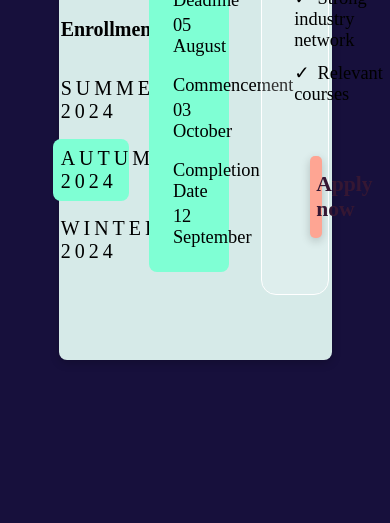
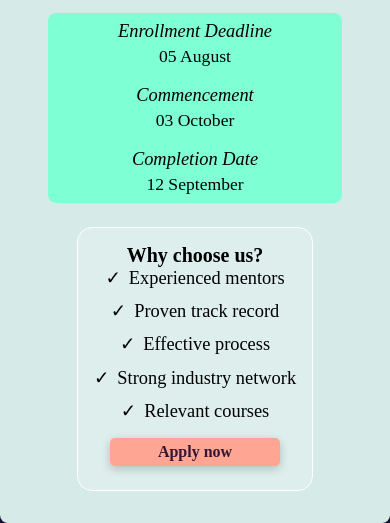
Before and after one commit to bowen-anth/course-cta, a plain HTML site: page index.html in a window 390 px wide. Shown: the part 411-934 px from the top of the page. Before the commit the page ends 844 px from the top, so only its background shows below. Drawn offline with Linux system fonts and the light colour scheme.

Commit message:
added media queries

```diff
--- a/styles.css
+++ b/styles.css
@@ -17,7 +17,7 @@ body {
 .section-container {
   display: grid;
   /* grid-template-columns: 300px 300px 300px;
-  grid-template-rows: 500px; */
+    grid-template-rows: 500px; */
   grid-template-columns: repeat(3, 25%);
   grid-template-rows: repeat(3, 90%);
   min-height: 60dvh;
@@ -32,16 +32,12 @@ body {
   padding-top: 2.5rem;
 }
 
-.section-one,
-.section-two,
-.section-three {
-}
-
 .section-one {
   display: flex;
   flex-direction: column;
   justify-content: space-between;
   padding: 2rem 0;
+  padding-left: 1rem;
 }
 
 .percent.heading {
@@ -84,9 +80,6 @@ body {
   background-color: #c4dfd8;
   padding: 1.5rem;
   margin-left: -0.75rem;
-}
-
-.subheading {
 }
 
 .autumn,
@@ -158,3 +151,98 @@ ul li {
   margin: 0.7rem 0;
   font-size: 1.15rem;
 }
+
+.card-two-event {
+  font-style: italic;
+}
+
+@media (max-width: 1100px) {
+  .section-container {
+    width: 100%;
+    grid-template-columns: repeat(3, 31%);
+    padding: 0 1rem;
+  }
+}
+
+@media (max-width: 620px) {
+  .apply-now-button {
+    font-size: 1rem;
+    padding: 5px 10px;
+  }
+  .section-container {
+    width: 100%;
+    padding: 2rem;
+    grid-template-columns: repeat(auto-fit, minmax(250px, 1fr));
+    grid-template-rows: repeat(auto-fit, minmax(440px, 1fr));
+  }
+  .section-one,
+  .section-two,
+  .section-three {
+    display: flex;
+    justify-content: flex-start;
+    height: auto;
+    padding: 0 1rem;
+    margin: 0;
+    text-align: center;
+    margin-top: -2rem;
+    /* box-shadow: 0 1px 2px rgb(0 0 0 / 0.1); */
+  }
+
+  .heading {
+    margin-bottom: -1rem;
+  }
+
+  .season {
+    line-height: 1.25rem;
+  }
+
+  .card-two-bottom {
+    width: 10rem;
+  }
+
+  .card-two-date {
+    font-size: 1.1rem;
+  }
+
+  .card-two {
+    background-color: gray;
+    display: flex;
+  }
+
+  .heading {
+    margin-top: 1rem;
+  }
+
+  .card-two-bottom {
+    display: flex;
+    flex-direction: column;
+    align-content: center;
+    align-self: center;
+    align-items: cener;
+    justify-content: center;
+    padding: 0.5rem 0;
+    margin: 0 auto;
+    margin-top: 1rem;
+    width: 100%;
+  }
+
+  .section-one,
+  .section-two {
+    padding-bottom: 0.5rem;
+  }
+
+  .section-three {
+    margin-top: -1rem;
+  }
+
+  .section-container {
+    margin: 0;
+    margin: auto;
+    justify-content: center;
+    display: flex;
+    flex-direction: column;
+    text-align: center;
+    align-self: center;
+    align-items: center;
+  }
+}
```
Also changed, not shown: 1 other file.
